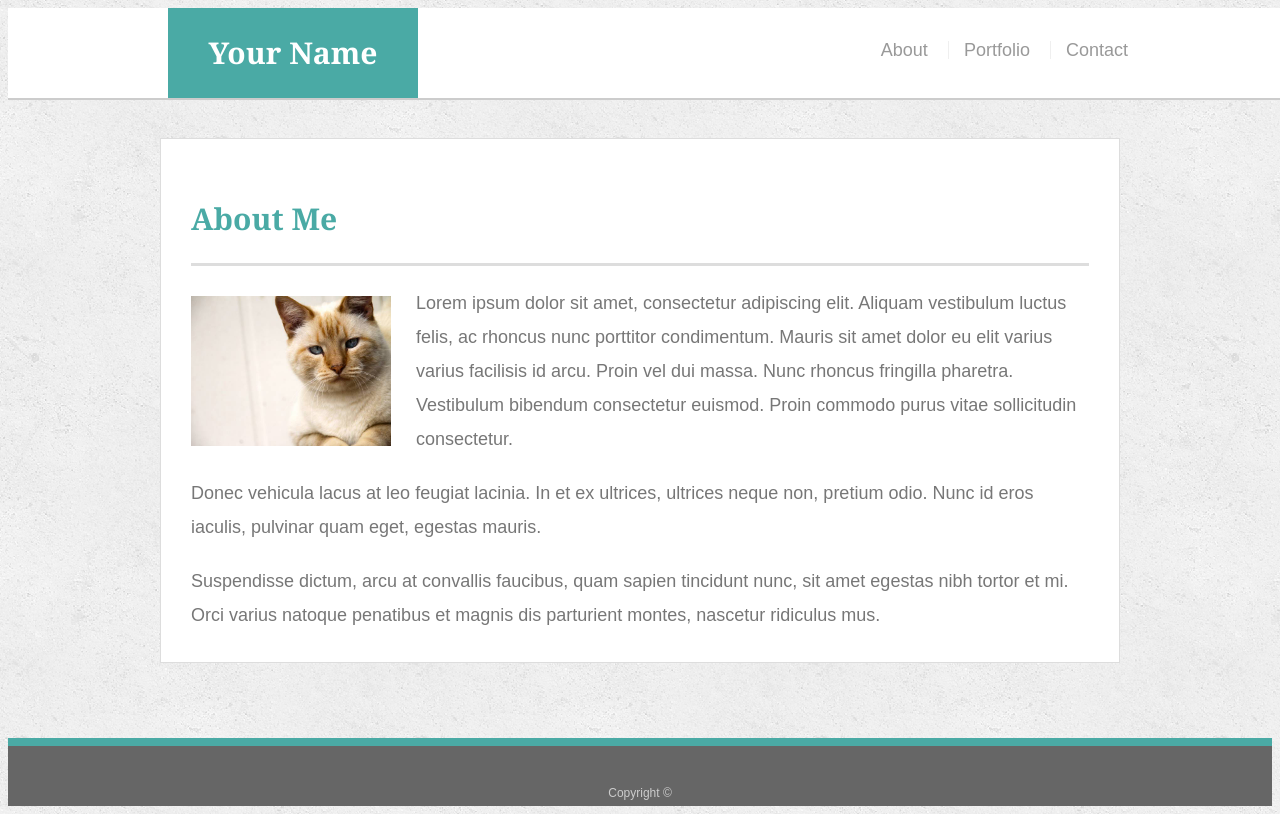
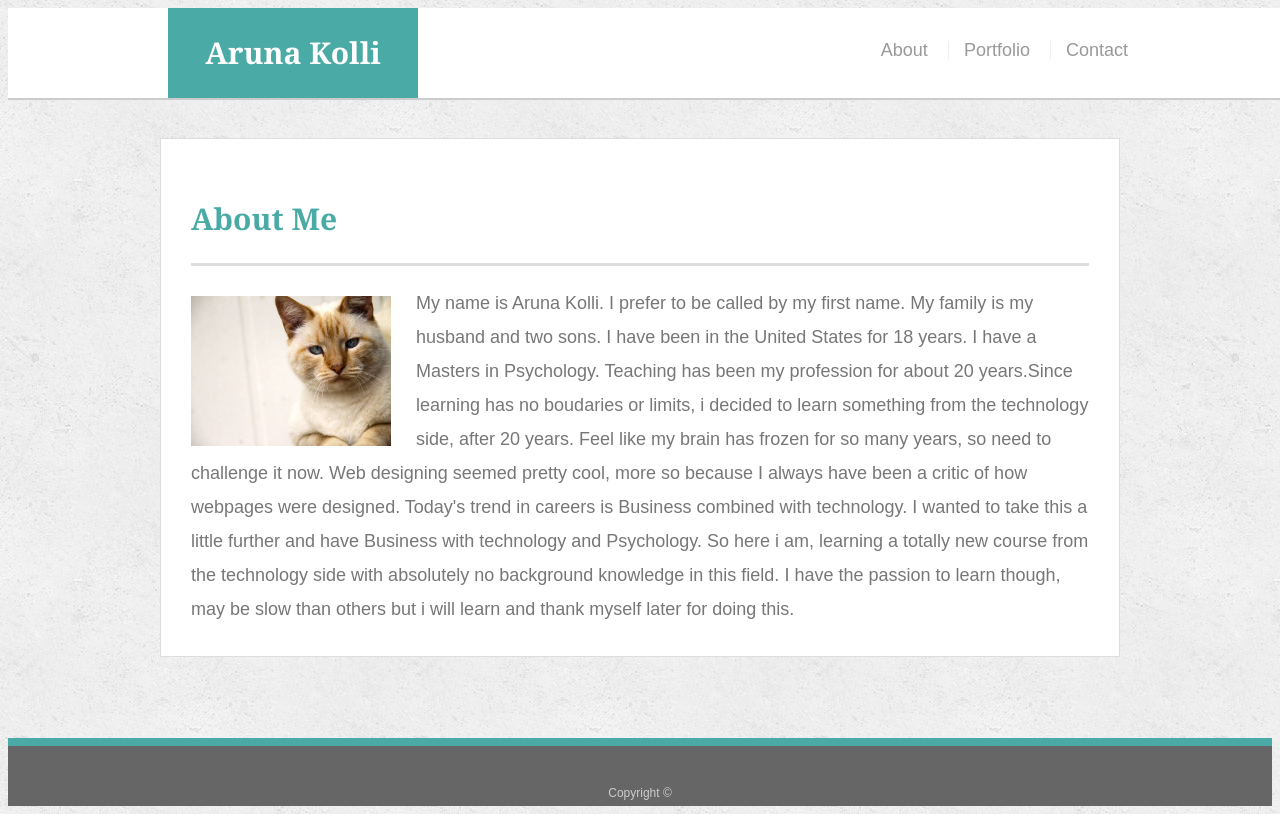
Before and after one commit to akolli1972/Responsive-Portfolio, a plain HTML site: page index.html in a window 1280 px wide. Drawn offline with Linux system fonts and the light colour scheme.

Commit message:
finalhwweek2-part2

```diff
--- a/index.html
+++ b/index.html
@@ -11,7 +11,7 @@
 
   <header id="masthead">
     <div class="container">
-      <a href="index.html" id="logo">Your Name</a>
+      <a href="index.html" id="logo">Aruna Kolli</a>
       <nav>
         <a href="index.html">About</a>
         <a href="portfolio.html">Portfolio</a>
@@ -26,11 +26,21 @@
 
       <img src="assets/images/cat.jpg" class="auth-image" alt="Your Name">
 
-      <p>Lorem ipsum dolor sit amet, consectetur adipiscing elit. Aliquam vestibulum luctus felis, ac rhoncus nunc porttitor condimentum. Mauris sit amet dolor eu elit varius varius facilisis id arcu. Proin vel dui massa. Nunc rhoncus fringilla pharetra. Vestibulum bibendum consectetur euismod. Proin commodo purus vitae sollicitudin consectetur.</p>
+      <p>
+          My name is Aruna Kolli. I prefer to be called by my first name. My family is my husband and two sons.
+          I have been in the United States for 18 years. I have a Masters in Psychology.
+          Teaching has been my profession for about 20 years.Since learning has no boudaries or limits, i decided
+          to learn something from the technology side, after 20 years.
+           Feel like my brain has frozen for so many years, so need to challenge it now.
+           Web designing seemed pretty cool, more so because I always have been a critic
+           of how webpages were designed. Today's trend in careers is Business combined with technology.
+           I wanted to take this a little further and have Business with technology and Psychology.
+            So here i am, learning a totally new course from the technology side with absolutely no background
+             knowledge in this field. I have the passion to learn though, may be slow than others but i will learn and thank
+              myself later for doing this.
 
-      <p>Donec vehicula lacus at leo feugiat lacinia. In et ex ultrices, ultrices neque non, pretium odio. Nunc id eros iaculis, pulvinar quam eget, egestas mauris.</p>
 
-      <p>Suspendisse dictum, arcu at convallis faucibus, quam sapien tincidunt nunc, sit amet egestas nibh tortor et mi. Orci varius natoque penatibus et magnis dis parturient montes, nascetur ridiculus mus.</p>
+      </p>
 
     </section>
 
```
